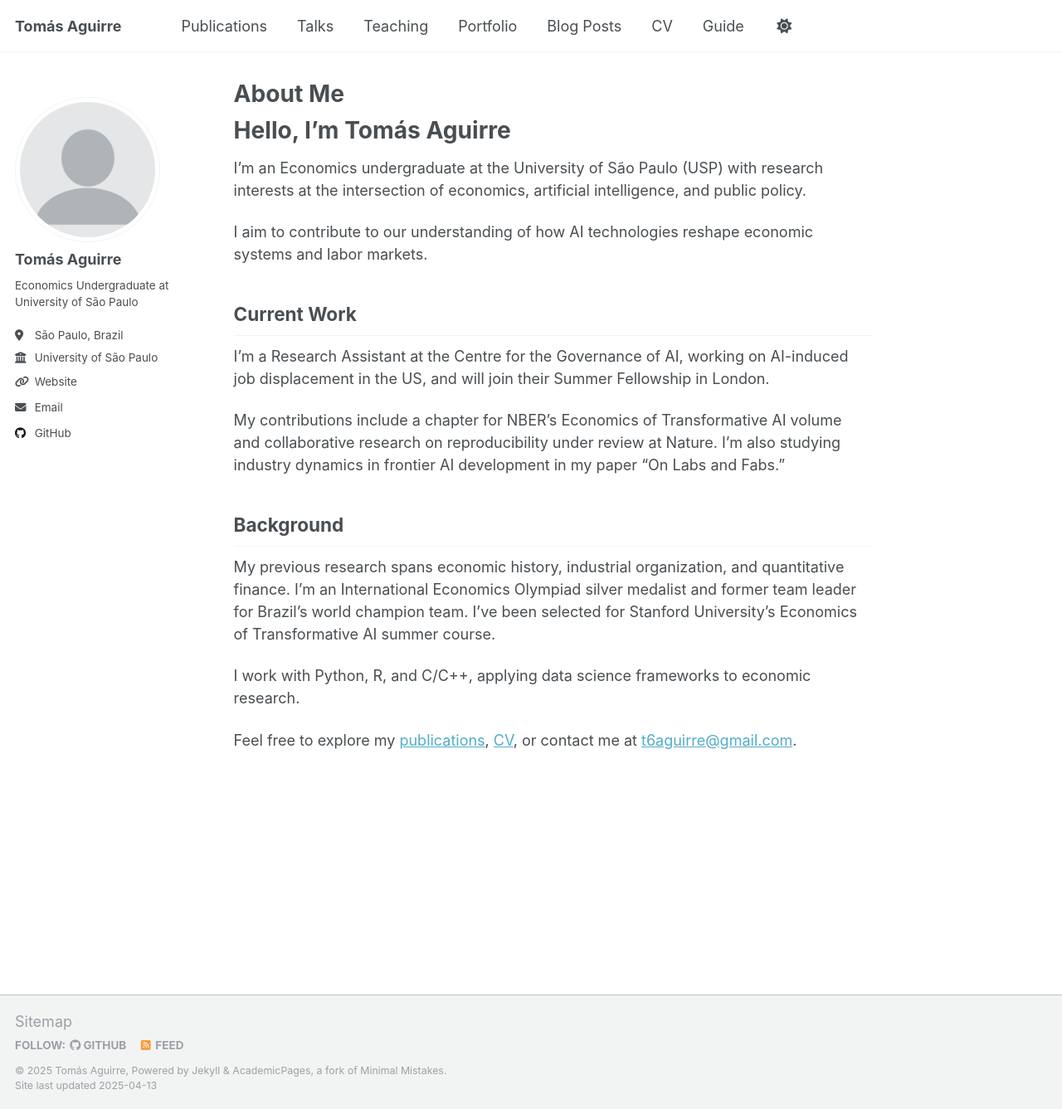
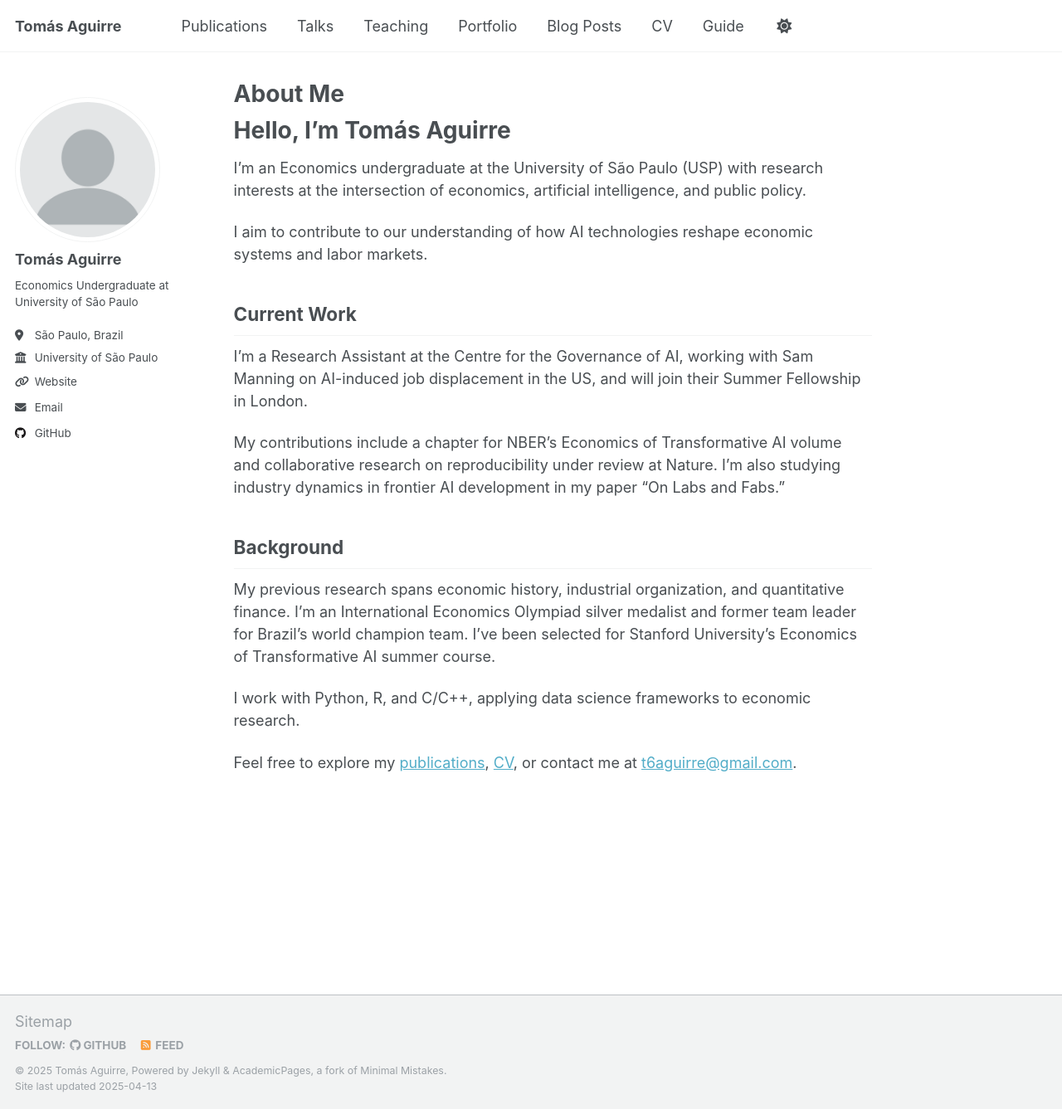
Before and after one commit to t6aguirre/t6aguirre.github.io, a Jekyll site: the page built from _pages/about.md, in a window 1280 px wide and 1337 px high. Shown: the whole window at 83% size. Built offline with Jekyll 4.4.1, drawn with Linux system fonts in a browser that asks for light colours.

Commit message:
Update about.md

```diff
--- a/_pages/about.md
+++ b/_pages/about.md
@@ -14,7 +14,7 @@ I'm an Economics undergraduate at the University of São Paulo (USP) with resear
 I aim to contribute to our understanding of how AI technologies reshape economic systems and labor markets.
 
 ## Current Work
-I'm a Research Assistant at the Centre for the Governance of AI, working on AI-induced job displacement in the US, and will join their Summer Fellowship in London.
+I'm a Research Assistant at the Centre for the Governance of AI, working with Sam Manning on AI-induced job displacement in the US, and will join their Summer Fellowship in London.
 
 My contributions include a chapter for NBER's Economics of Transformative AI volume and collaborative research on reproducibility under review at Nature. I'm also studying industry dynamics in frontier AI development in my paper "On Labs and Fabs."
 
```
